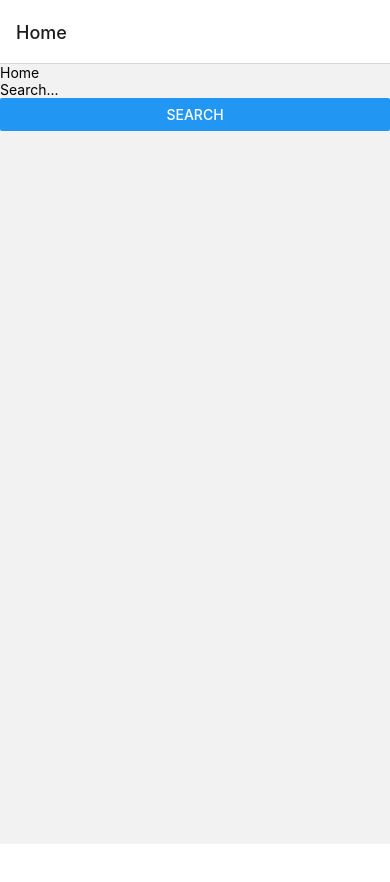
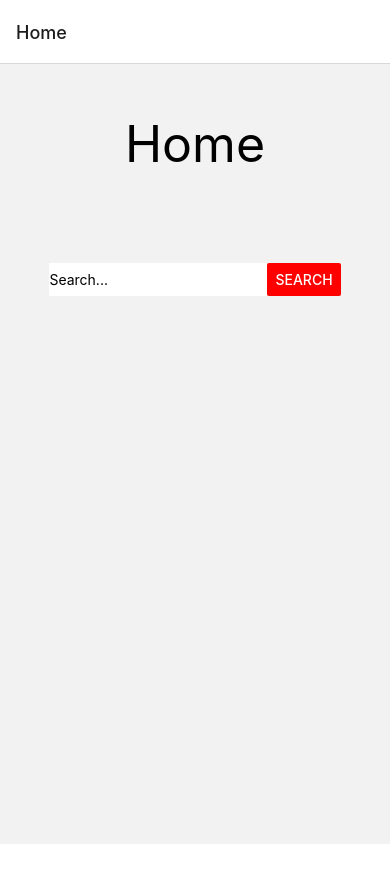
Before and after one commit to Kero3333/app-cinema, a React Native app: screen /Home in a window 390 px wide. Shown: the top 882 px of the page. Before the commit the page ends 844 px from the top, so only its background shows below. Built offline with nearby package versions, Linux system fonts and the light colour scheme.

Commit message:
style in progress

```diff
--- a/src/Pages/Details.jsx
+++ b/src/Pages/Details.jsx
@@ -13,10 +13,10 @@ export const Details = ({ route }) => {
   const { width } = useWindowDimensions();
 
   return (
-    <View>
+    <View style={styles.container}>
       <Text>{show.name}</Text>
       <Image source={{ uri: show.image?.original }} style={styles.image} />
-      <View>
+      <View style={styles.synopsis}>
         <Text>Synopsis</Text>
         <RenderHtml
           source={{ html: show.summary ?? "<b>There is no summary</b>" }}
@@ -35,6 +35,9 @@ export const Details = ({ route }) => {
 };
 
 const styles = StyleSheet.create({
+  container: {
+    alignItems: "center",
+  },
   image: {
     height: 300,
     width: 200,
--- a/src/Pages/Home.jsx
+++ b/src/Pages/Home.jsx
@@ -1,11 +1,27 @@
-import { View, Text } from "react-native";
+import { View, Text, Dimensions, StyleSheet } from "react-native";
 import { SearchBar } from "../components/SearchBar";
+
+const width = Dimensions.get("window").width;
+const height = Dimensions.get("window").height;
 
 export const Home = ({ navigation }) => {
   return (
-    <View>
-      <Text>Home</Text>
+    <View style={styles.container}>
+      <Text style={styles.title}>Home</Text>
       <SearchBar navigation={navigation} />
     </View>
   );
 };
+
+const styles = StyleSheet.create({
+  container: {
+    width: width,
+    height: height,
+    textAlign: "center",
+    alignItems: "center",
+  },
+  title: {
+    fontSize: 50,
+    margin: 50,
+  },
+});
--- a/src/Pages/List.jsx
+++ b/src/Pages/List.jsx
@@ -1,6 +1,9 @@
-import { View, Text, FlatList, StyleSheet } from "react-native";
+import { View, Text, FlatList, StyleSheet, Dimensions } from "react-native";
 import React from "react";
 import { Show } from "../components/Show";
+
+const width = Dimensions.get("window").width;
+const height = Dimensions.get("window").height;
 
 export const List = ({ navigation, route }) => {
   const { search } = route.params;
@@ -15,9 +18,11 @@ export const List = ({ navigation, route }) => {
   }, []);
 
   return (
-    <View>
-      <Text>Resultats de {search} :</Text>
+    <View style={{ alignItems: "center", height: "auto", marginBottom: 30 }}>
+      <Text style={styles.result}>Results of {search} :</Text>
       <FlatList
+        numColumns={2}
+        columnWrapperStyle={{ width: "45%", margin: 0 }}
         data={shows}
         renderItem={({ item }) => <Show show={item.show} nav={navigation} />}
         keyExtractor={(item) => item.show.id}
@@ -26,4 +31,10 @@ export const List = ({ navigation, route }) => {
   );
 };
 
-const styles = StyleSheet.create({});
+const styles = StyleSheet.create({
+  result: {
+    backgroundColor: "white",
+    textAlign: "center",
+    fontSize: 20,
+  },
+});
--- a/src/components/SearchBar.jsx
+++ b/src/components/SearchBar.jsx
@@ -1,5 +1,7 @@
-import { TextInput, View, Button } from "react-native";
+import { TextInput, View, Button, StyleSheet, Dimensions } from "react-native";
 import React from "react";
+
+const width = Dimensions.get("window").width;
 
 export const SearchBar = ({ navigation }) => {
   const [search, setSearch] = React.useState("");
@@ -9,13 +11,29 @@ export const SearchBar = ({ navigation }) => {
   };
 
   return (
-    <View>
+    <View style={styles.container}>
       <TextInput
         placeholder="Search..."
         onChangeText={(text) => setSearch(text)}
         value={search}
+        style={styles.text}
       />
-      <Button title="search" onPress={onPressSearch} />
+      <Button title="search" onPress={onPressSearch} color="red" />
     </View>
   );
 };
+
+const styles = StyleSheet.create({
+  container: {
+    display: "flex",
+    flexDirection: "row",
+    justifyContent: "space-between",
+    margin: "10%",
+  },
+  text: {
+    flex: 1,
+    backgroundColor: "white",
+    border: 1,
+    borderColor: "red",
+  },
+});
--- a/src/components/Show.jsx
+++ b/src/components/Show.jsx
@@ -12,8 +12,8 @@ export const Show = ({ nav, show }) => {
   };
 
   return (
-    <View>
-      <TouchableHighlight activeOpacity={1} onPress={onPressShow}>
+    <View style={styles.container}>
+      <TouchableHighlight activeOpacity={0.2} onPress={onPressShow}>
         <View>
           <Image
             source={{
@@ -21,7 +21,7 @@ export const Show = ({ nav, show }) => {
             }}
             style={styles.image}
           />
-          <Text>{show.name}</Text>
+          <Text style={styles.title}>{show.name}</Text>
         </View>
       </TouchableHighlight>
     </View>
@@ -29,8 +29,17 @@ export const Show = ({ nav, show }) => {
 };
 
 const styles = StyleSheet.create({
+  container: {
+    width: "100%",
+    margin: 10,
+    alignItems: "center",
+  },
   image: {
     height: 150,
     width: 150,
   },
+  title: {
+    textAlign: "center",
+    fontSize: 20,
+  },
 });
```
